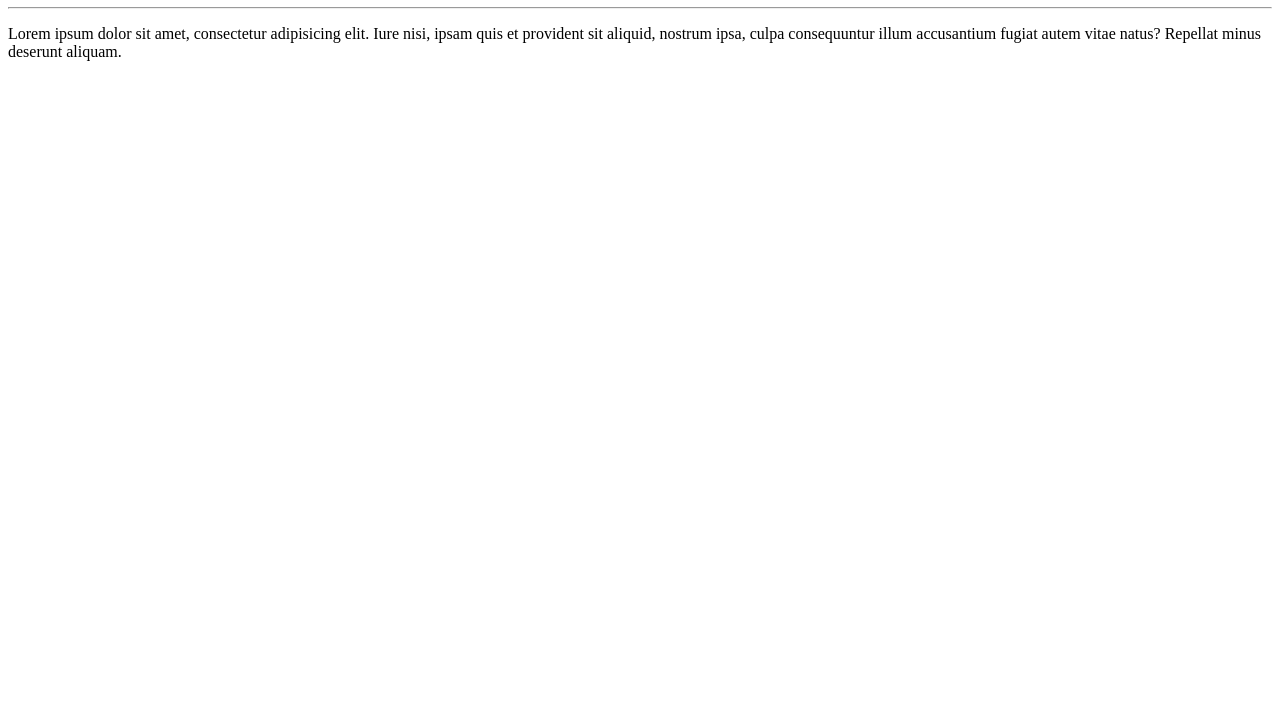
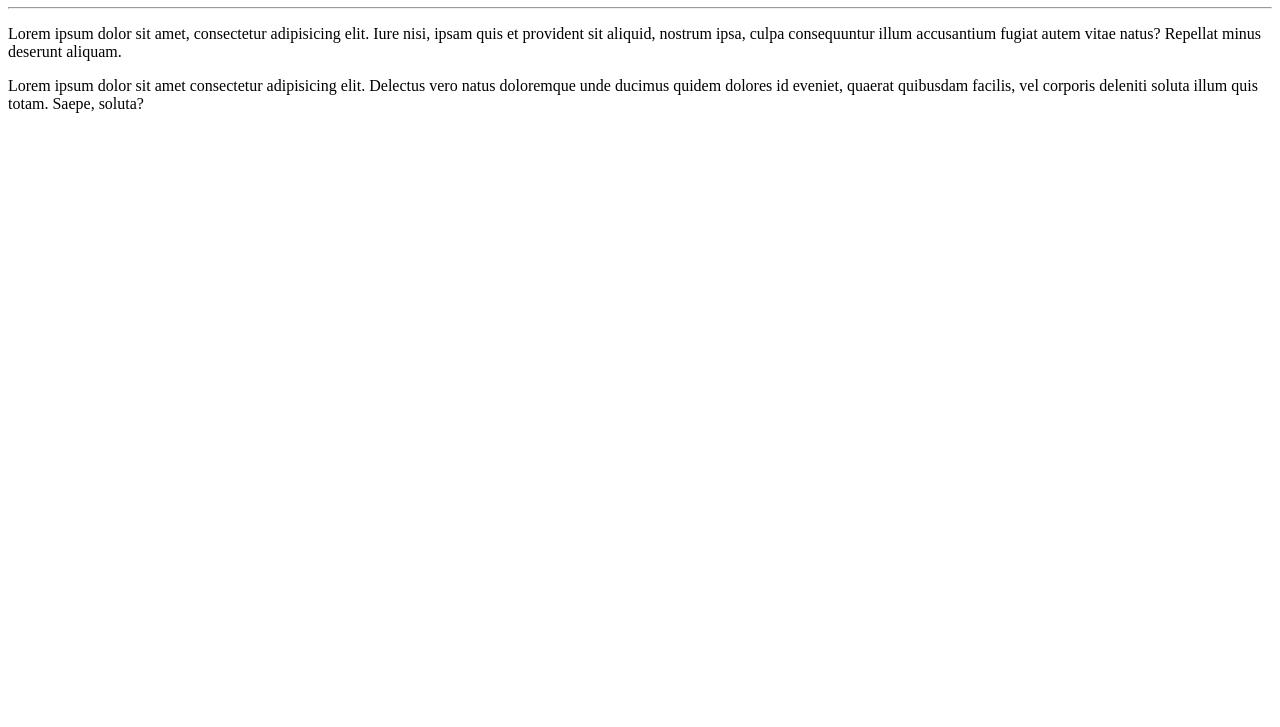
Before and after one commit to HenriqueSciascio/Hello-World, a plain HTML site: page site-exemplo/index.html in a window 1280 px wide. Shown: the part 73-800 px from the top of the page. Drawn offline with Linux system fonts and the light colour scheme.

Commit message:
adicionei um paragrafo

```diff
--- a/site-exemplo/index.html
+++ b/site-exemplo/index.html
@@ -9,5 +9,6 @@
     <h1>Hello, Mundo!</h1>
     <hr>
     <p>Lorem ipsum dolor sit amet, consectetur adipisicing elit. Iure nisi, ipsam quis et provident sit aliquid, nostrum ipsa, culpa consequuntur illum accusantium fugiat autem vitae natus? Repellat minus deserunt aliquam.</p>
+    <p>Lorem ipsum dolor sit amet consectetur adipisicing elit. Delectus vero natus doloremque unde ducimus quidem dolores id eveniet, quaerat quibusdam facilis, vel corporis deleniti soluta illum quis totam. Saepe, soluta?</p>
 </body>
 </html>
```
